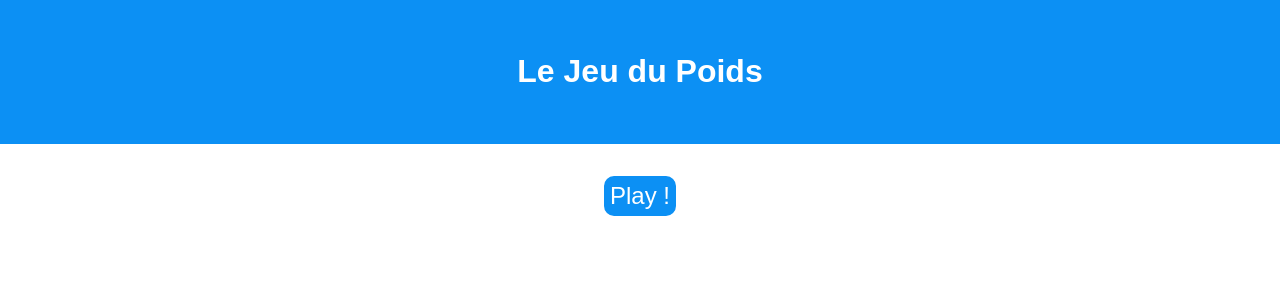
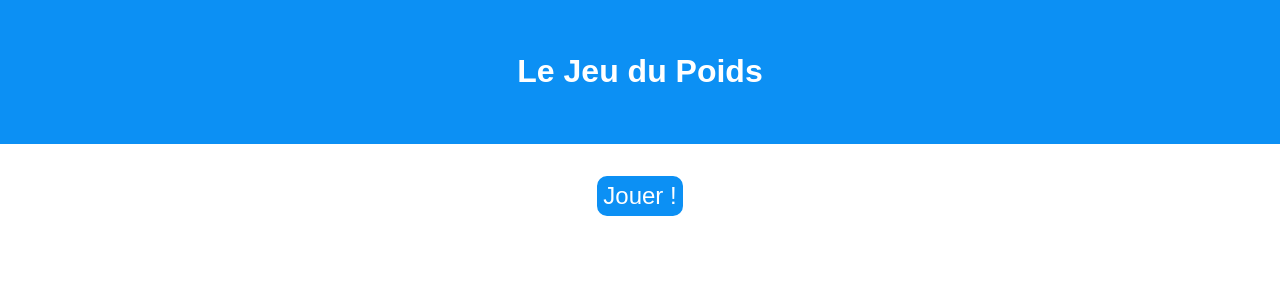
Before and after one commit to Adi-df/le-jeu-du-poids, a Next.js app: page / in a window 1280 px wide. Shown: the top 300 px of the page. Built offline with nearby package versions, Linux system fonts and the light colour scheme.

Commit message:
Fix typo

```diff
--- a/components/PlayButton.tsx
+++ b/components/PlayButton.tsx
@@ -1,11 +1,11 @@
-import {FC} from "react"
+import { FC } from "react"
 import Link from "next/link"
 import styles from "../styles/PlayButton.module.css"
 
 const PlayButton: FC = () => {
   return <div className={styles.button}>
     <Link href="/play">
-      Play !
+      Jouer !
     </Link>
   </div>
 }
```
